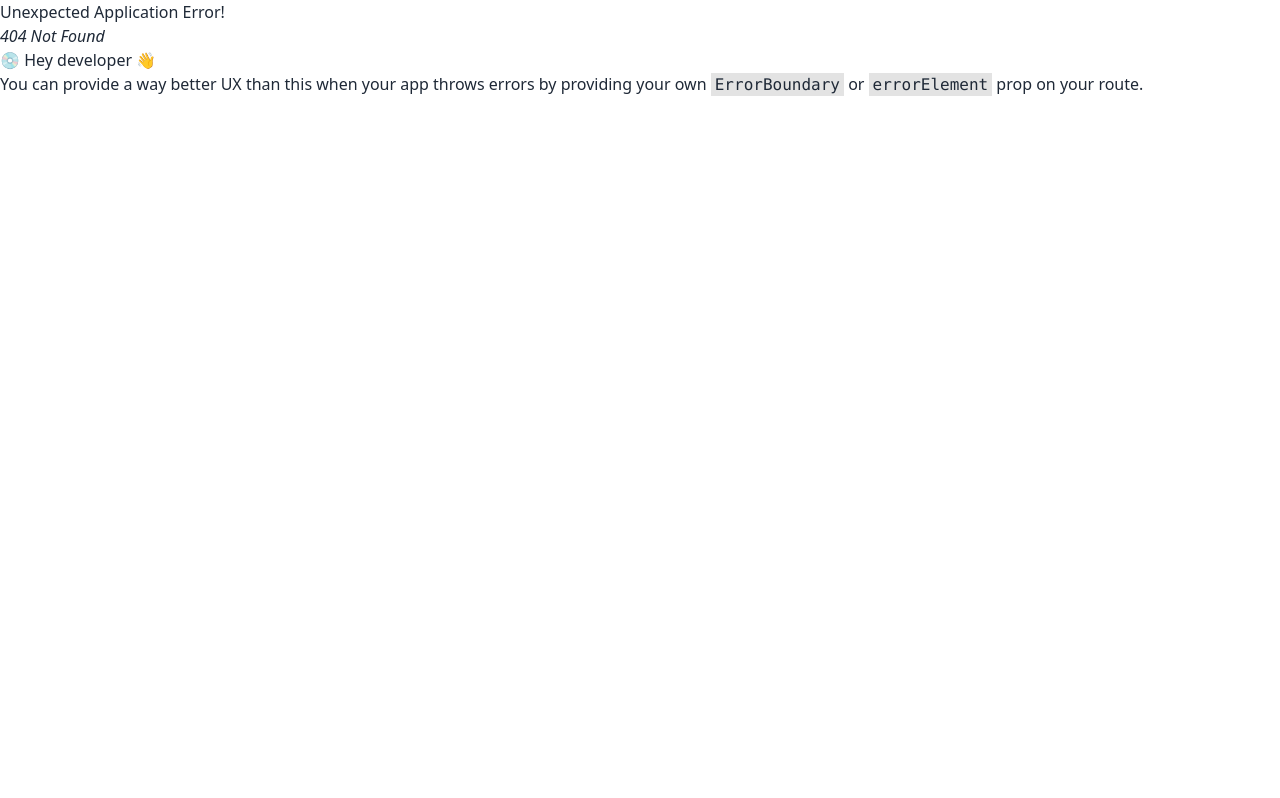
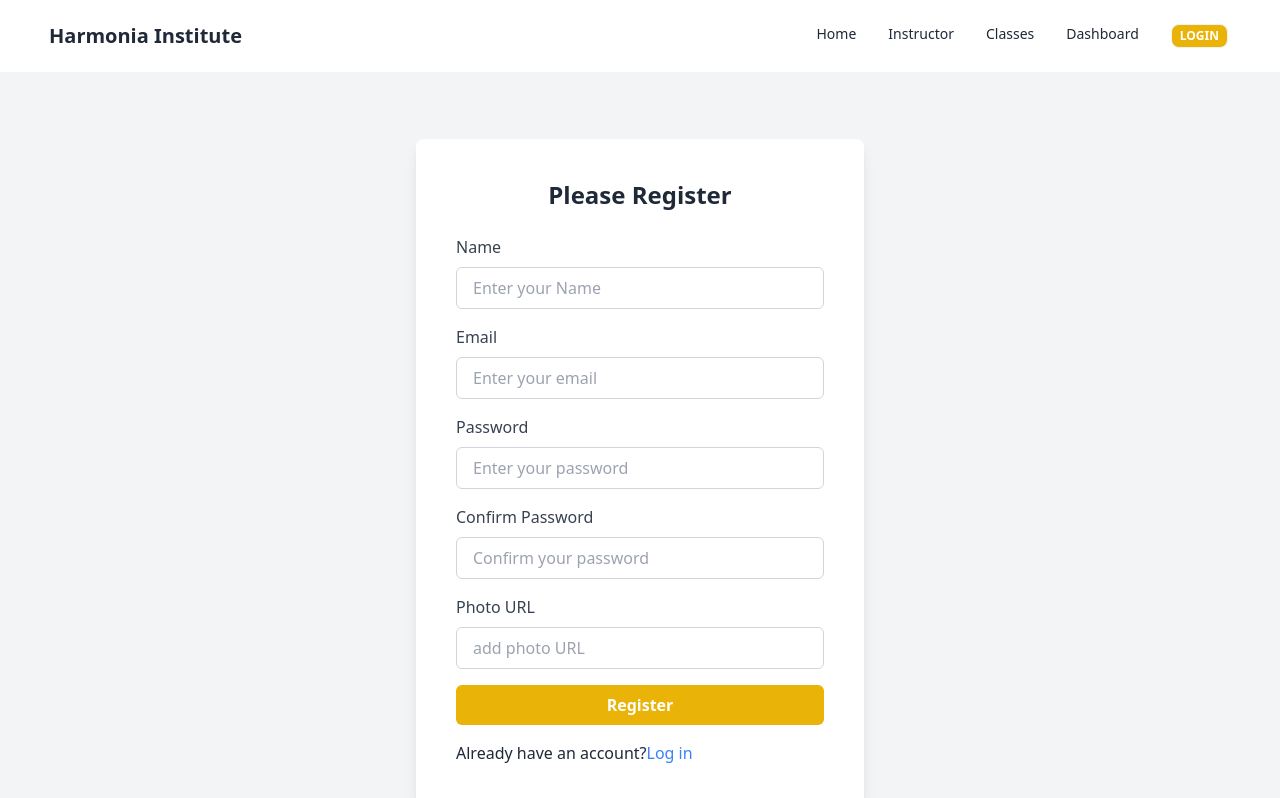
Before and after one commit to mottakinrahat/harmonyClasses, a React (Vite) app: page /register in a window 1280 px wide. Before the commit this address had no page. Shown: the top 798 px of the page. Built offline with nearby package versions, Linux system fonts and the light colour scheme.

Commit message:
LoginAndSignUpPage

```diff
--- a/package.json
+++ b/package.json
@@ -11,10 +11,12 @@
   },
   "dependencies": {
     "axios": "^1.4.0",
+    "firebase": "^9.22.1",
     "localforage": "^1.10.0",
     "match-sorter": "^6.3.1",
     "react": "^18.2.0",
     "react-dom": "^18.2.0",
+    "react-hook-form": "^7.44.3",
     "react-query": "^3.39.3",
     "react-router-dom": "^6.11.2",
     "sort-by": "^1.2.0"
--- /dev/null
+++ b/src/AuthProvider/AuthProvider.jsx
@@ -0,0 +1,11 @@
+import React from 'react';
+
+const AuthProvider = () => {
+    return (
+        <div>
+
+        </div>
+    );
+};
+
+export default AuthProvider;
--- /dev/null
+++ b/src/Firebase/firebase.config.js
@@ -0,0 +1,17 @@
+// Import the functions you need from the SDKs you need
+import { initializeApp } from "firebase/app";
+// TODO: Add SDKs for Firebase products that you want to use
+// https://firebase.google.com/docs/web/setup#available-libraries
+
+// Your web app's Firebase configuration
+const firebaseConfig = {
+  apiKey: "AIzaSyBBxk4XaVzJDz3_XFwOMBjVNzEv0hpPlXQ",
+  authDomain: "musicschool-c9041.firebaseapp.com",
+  projectId: "musicschool-c9041",
+  storageBucket: "musicschool-c9041.appspot.com",
+  messagingSenderId: "661649239928",
+  appId: "1:661649239928:web:21c19b09f63cb3a1a9a28d"
+};
+
+// Initialize Firebase
+const app = initializeApp(firebaseConfig);
--- /dev/null
+++ b/src/Pages/Login/Login.jsx
@@ -0,0 +1,50 @@
+import React from 'react';
+import { useForm } from 'react-hook-form';
+import { Link } from 'react-router-dom';
+
+const Login = () => {
+    const { register, handleSubmit, watch, formState: { errors } } = useForm();
+    const onSubmit = data => console.log(data);
+    return (
+        <div className="flex justify-center items-center min-h-screen bg-gray-100">
+            <div className="w-full max-w-md bg-white rounded-lg shadow-lg p-10">
+                <h2 className="text-2xl text-center font-semibold mb-6">Please Login</h2>
+                <form onSubmit={handleSubmit(onSubmit)}>
+                    <div className="mb-4">
+                        <label htmlFor="email" className="block text-gray-700 font-medium mb-2">
+                            Email
+                        </label>
+                        <input
+                            type="email"
+                            id="email"
+                            {...register("email")}
+                            className="w-full px-4 py-2 border border-gray-300 rounded-md focus:outline-none focus:ring focus:ring-blue-500"
+                            placeholder="Enter your email"
+                        />
+                    </div>
+                    <div className="mb-4">
+                        <label htmlFor="password" className="block text-gray-700 font-medium mb-2">
+                            Password
+                        </label>
+                        <input
+                            type="password"
+                            id="password"
+                            {...register("password")}
+                            className="w-full px-4 py-2 border border-gray-300 rounded-md focus:outline-none focus:ring focus:ring-blue-500"
+                            placeholder="Enter your password"
+                        />
+                    </div>
+                    <button
+                        type="submit"
+                        className="w-full bg-yellow-500 text-white font-semibold py-2 px-4 rounded-md hover:bg-blue-600 transition-colors duration-300"
+                    >
+                        Log In
+                    </button>
+                </form>
+                <p className='mt-4' >Don't have an account?<Link to='/register' className='text-blue-500'>Register</Link></p>
+            </div>
+        </div>
+    );
+};
+
+export default Login;
--- /dev/null
+++ b/src/Pages/Register/Register.jsx
@@ -0,0 +1,89 @@
+import React from 'react';
+import { useForm } from 'react-hook-form';
+
+import { Link } from 'react-router-dom';
+
+const Register = () => {
+
+    const { register, handleSubmit, watch, formState: { errors } } = useForm();
+    const onSubmit = data => console.log(data);
+    return (
+        <div className="flex justify-center items-center min-h-screen bg-gray-100">
+            <div className="w-full max-w-md bg-white rounded-lg shadow-lg p-10">
+                <h2 className="text-2xl text-center font-semibold mb-6">Please Register</h2>
+                <form onSubmit={handleSubmit(onSubmit)}>
+                    <div className="mb-4">
+                        <label htmlFor="Name" className="block text-gray-700 font-medium mb-2">
+                            Name
+                        </label>
+                        <input
+                            type="text"
+                            id="name"
+                           {...register("name")}
+                            className="w-full px-4 py-2 border border-gray-300 rounded-md focus:outline-none focus:ring focus:ring-blue-500"
+                            placeholder="Enter your Name"
+                        />
+                    </div>
+                    <div className="mb-4">
+                        <label htmlFor="email" className="block text-gray-700 font-medium mb-2">
+                            Email
+                        </label>
+                        <input
+                            type="email"
+                            id="email"
+                            {...register("email")}
+                            className="w-full px-4 py-2 border border-gray-300 rounded-md focus:outline-none focus:ring focus:ring-blue-500"
+                            placeholder="Enter your email"
+                        />
+                    </div>
+                    <div className="mb-4">
+                        <label htmlFor="password" className="block text-gray-700 font-medium mb-2">
+                            Password
+                        </label>
+                        <input
+                            type="password"
+                            id="password"
+                            {...register("password")}
+
+                            className="w-full px-4 py-2 border border-gray-300 rounded-md focus:outline-none focus:ring focus:ring-blue-500"
+                            placeholder="Enter your password"
+                        />
+                    </div>
+                    <div className="mb-4">
+                        <label htmlFor="password" className="block text-gray-700 font-medium mb-2">
+                            Confirm Password
+                        </label>
+                        <input
+                            type="password"
+                            id="password"
+                            {...register("confirm_password")}
+                            className="w-full px-4 py-2 border border-gray-300 rounded-md focus:outline-none focus:ring focus:ring-blue-500"
+                            placeholder="Confirm your password"
+                        />
+                    </div>
+                    <div className="mb-4">
+                        <label htmlFor="password" className="block text-gray-700 font-medium mb-2">
+                            Photo URL
+                        </label>
+                        <input
+                            type="text"
+                            id="text"
+                            {...register("image_url")}
+                            className="w-full px-4 py-2 border border-gray-300 rounded-md focus:outline-none focus:ring focus:ring-blue-500"
+                            placeholder="add photo URL"
+                        />
+                    </div>
+                    <button
+                        type="submit"
+                        className="w-full bg-yellow-500 text-white font-semibold py-2 px-4 rounded-md hover:bg-blue-600 transition-colors duration-300"
+                    >
+                        Register
+                    </button>
+                </form>
+                <p className='mt-4' >Already have an account?<Link to='/login' className='text-blue-500'>Log in</Link></p>
+            </div>
+        </div>
+    );
+};
+
+export default Register;
--- a/src/Shared/Header/Header.jsx
+++ b/src/Shared/Header/Header.jsx
@@ -9,15 +9,15 @@ const Header = () => {
       <li><NavLink to="/instructors" activeClassName="active">Instructor</NavLink></li>
       <li><NavLink to="/theClasses" activeClassName="active">Classes</NavLink></li>
       <li><NavLink to="/dashboard" activeClassName="active">Dashboard</NavLink></li>
-      <li><NavLink to="/login"><button className='btn btn-sm'>Login</button></NavLink></li>
+      <li><NavLink to="/login"><button className='btn btn-xs bg-yellow-500 text-white'>Login</button></NavLink></li>
     </>
   );
 
   return (
-    <div>
+    <div className='px-6'>
       <div className="navbar bg-base-100">
         <div className="flex-1">
-          <a className="btn btn-ghost normal-case text-xl">daisyUI</a>
+          <a className="btn btn-ghost normal-case text-xl">Harmonia Institute</a>
         </div>
         <div className="flex-none">
           <ul className="menu menu-horizontal px-1">
```
Also changed, not shown: src/Routes/Routes.jsx (+10 -0 lines), 1 other file (tests, documents, lock files or other folders).
